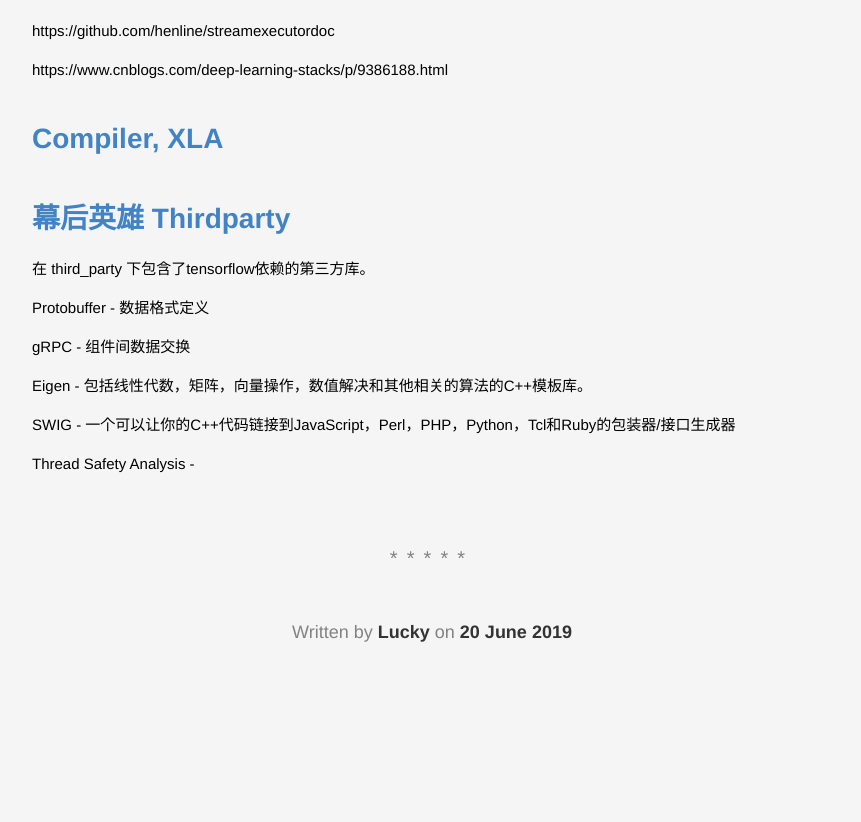
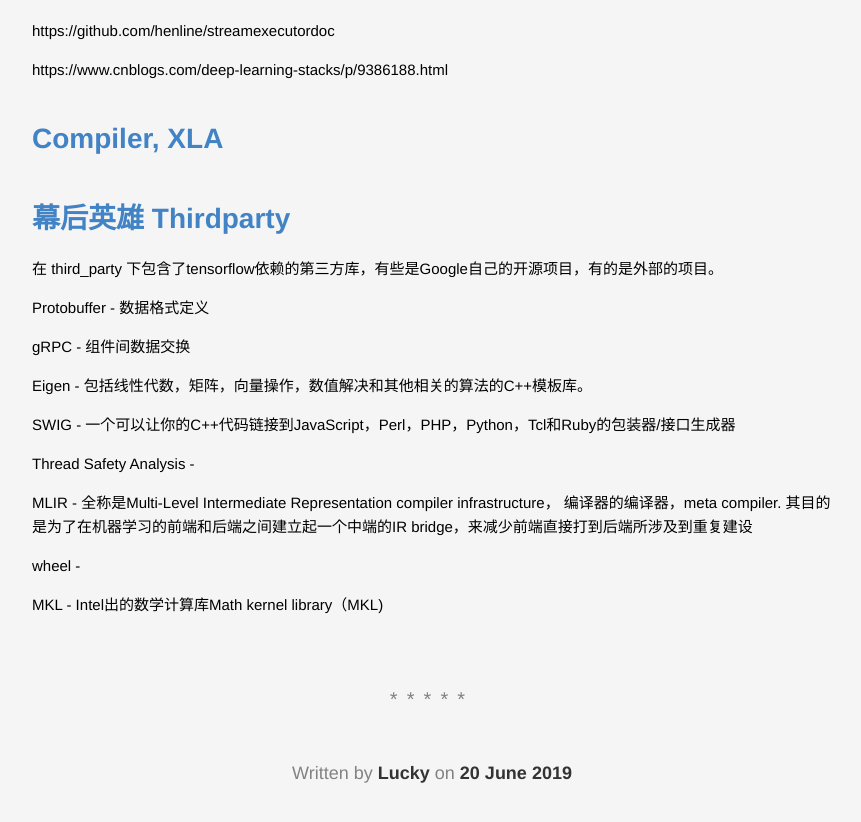
Before and after one commit to lucky521/blog, a Jekyll site: the page built from _posts/ml/2019-06-20-Tensorflow-Internal.markdown, in a window 1280 px wide and 900 px high, scrolled down 3417 px. Shown: the top 822 px of the window, without its empty margins (208-1069 px from the left). Built offline with Jekyll 4.4.1, drawn with Linux system fonts in a browser that asks for light colours; before the commit the page ends 4191 px from its top, so only the background shows below that.

Commit message:
update tensorflow blog

```diff
--- a/_posts/ml/2019-06-20-Tensorflow-Internal.markdown
+++ b/_posts/ml/2019-06-20-Tensorflow-Internal.markdown
@@ -179,7 +179,7 @@
 
 # 幕后英雄 Thirdparty
 
-在 third_party 下包含了tensorflow依赖的第三方库。
+在 third_party 下包含了tensorflow依赖的第三方库，有些是Google自己的开源项目，有的是外部的项目。
 
 Protobuffer - 数据格式定义
 
@@ -190,3 +190,9 @@
 SWIG - 一个可以让你的C++代码链接到JavaScript，Perl，PHP，Python，Tcl和Ruby的包装器/接口生成器
 
 Thread Safety Analysis -
+
+MLIR - 全称是Multi-Level Intermediate Representation compiler infrastructure， 编译器的编译器，meta compiler. 其目的是为了在机器学习的前端和后端之间建立起一个中端的IR bridge，来减少前端直接打到后端所涉及到重复建设
+
+wheel -
+
+MKL - Intel出的数学计算库Math kernel library（MKL)
```
Also changed, not shown: _posts/ml/2017-10-26-tensorflow.markdown (+73 -51 lines).
